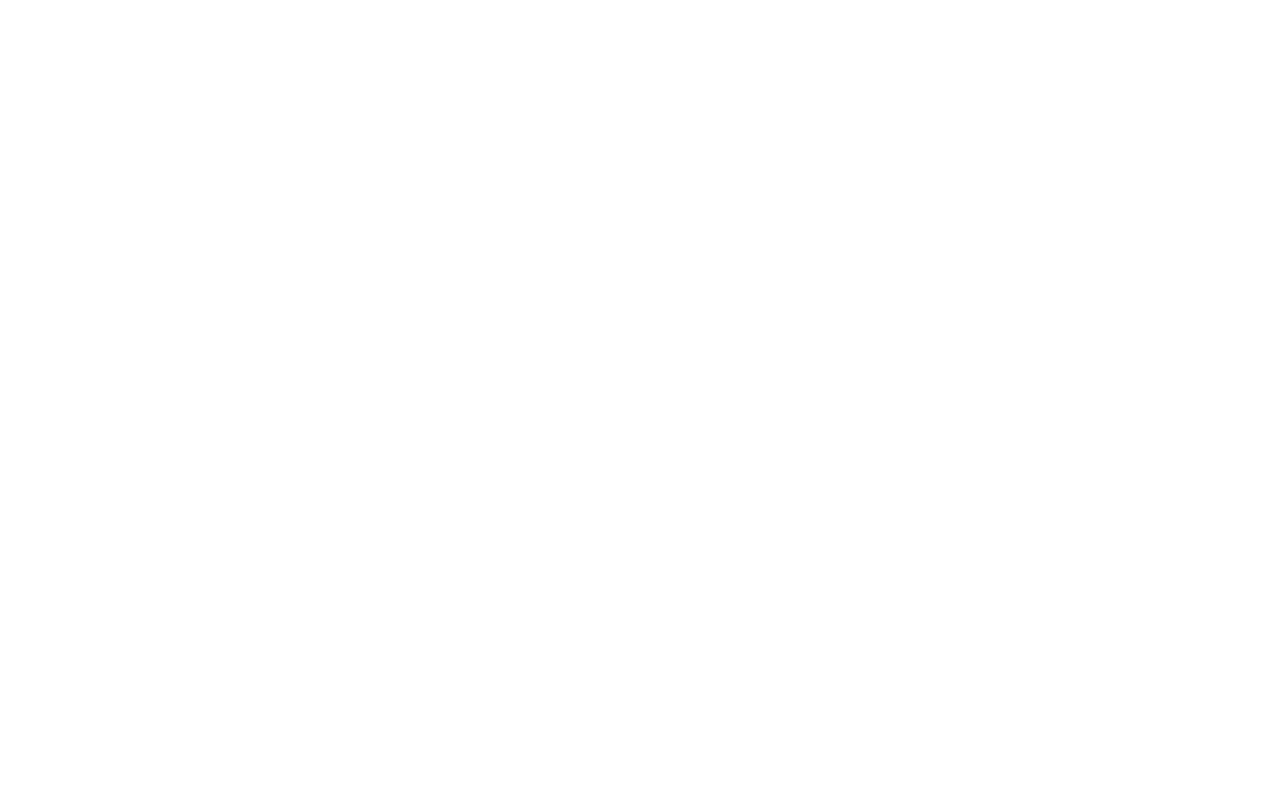
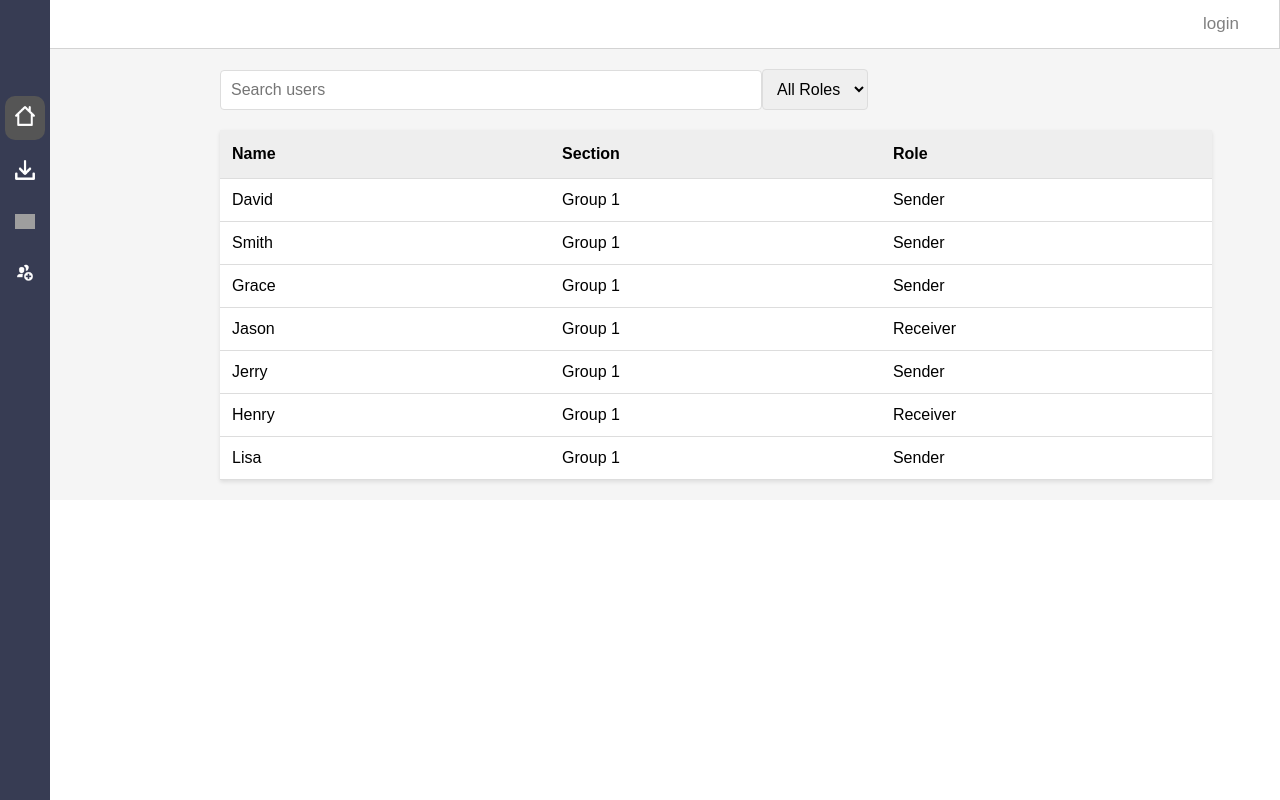
Before and after one commit to COSC-499-W2023/year-long-project-team-6, a React (Create React App) app in the folder app/frontend/: page /Members in a window 1280 px wide. Before the commit this address had no page. Built offline with nearby package versions, Linux system fonts and the light colour scheme; grey boxes are pictures that could not be loaded.

Commit message:
completion of user profile and members list

```diff
--- a/app/frontend/src/App.js
+++ b/app/frontend/src/App.js
@@ -5,6 +5,8 @@ import RecordedPage from "./pages/Recorded";
 import EditPage from "./pages/Edit";
 import MainContent from './pages/MainContent';
 import Sidebar from './pages/sidebar';
+import Profile from './pages/UserProfile';
+import Members from './pages/Members';
 import './component/CSS/style.css'; // Assuming your styles are compatible with React
 import './component/CSS/sidebar_style.css';
 import './App.css';
@@ -14,13 +16,15 @@ function App() {
     <div>
       <Router>
         <Routes>
-        <Route path="/Signup" element={<LoginForm />} />
+          <Route path="/Signup" element={<LoginForm />} />
 
           <Route path="/" element={<LayoutWithSidebar />}>
-          <Route index element={<MainContent />} />
-          <Route path="PostPage" element={<PostPage />} />
-          <Route path="RecordedPage" element={<RecordedPage />} />
-          <Route path="EditPage" element={<EditPage />} />
+            <Route index element={<MainContent />} />
+            <Route path="PostPage" element={<PostPage />} />
+            <Route path="RecordedPage" element={<RecordedPage />} />
+            <Route path="EditPage" element={<EditPage />} />
+            <Route path="Profile" element={<Profile />} />
+            <Route path="Members" element={<Members />} />
           </Route>
         </Routes>
       </Router>
--- /dev/null
+++ b/app/frontend/src/component/CSS/MembersPage.css
@@ -0,0 +1,45 @@
+.members-page {
+    padding: 20px;
+    background-color: #f5f5f5;
+}
+
+.members-filter {
+    margin-left: 200px;
+    justify-content: space-between;
+    margin-bottom: 20px;
+}
+
+.search-bar {
+    padding: 10px;
+    border: 1px solid #ddd;
+    border-radius: 4px;
+    font-size: 16px;
+    width: 50%;
+}
+
+.dropdown {
+    padding: 10px;
+    border: 1px solid #ddd;
+    border-radius: 4px;
+    font-size: 16px;
+    cursor: pointer;
+}
+
+.members-table {
+    margin-left: 200px;
+    width: 80%;
+    border-collapse: collapse;
+    background-color: #fff;
+    box-shadow: 0 2px 4px rgba(0, 0, 0, 0.1);
+}
+
+.members-table thead {
+    background-color: #eee;
+}
+
+.members-table th,
+.members-table td {
+    text-align: left;
+    padding: 12px;
+    border-bottom: 1px solid #ddd;
+}
--- /dev/null
+++ b/app/frontend/src/component/CSS/profile.css
@@ -0,0 +1,37 @@
+.user-profile {
+    display: flex;
+    flex-direction: column;
+    align-items: center;
+    justify-content: center;
+    margin: 0 auto;
+    padding: 20px;
+    max-width: 300px;
+    border: 1px solid #ddd;
+    border-radius: 10px;
+    box-shadow: 0 4px 8px rgba(0, 0, 0, 0.1);
+    background-color: #fff;
+    text-align: center;
+}
+
+.user-profile img {
+    width: 200px;
+    height: 200px;
+    border-radius: 50%;
+    margin-bottom: 20px;
+    object-fit: cover;
+}
+
+.user-profile h1 {
+    padding-top: 20px;
+    margin: 0;
+    color: #333;
+    font-size: 24px;
+    margin-bottom: 10px;
+}
+
+.user-profile p {
+    padding-top: 20px;
+    margin: 0;
+    color: #666;
+    font-size: 20px;
+}
--- a/app/frontend/src/pages/GroupCard.js
+++ b/app/frontend/src/pages/GroupCard.js
@@ -1,4 +1,5 @@
 import React from 'react';
+import { Link } from 'react-router-dom';
 
 function GroupCard({ imgUrl, groupName, admin, numberOfPeople }) {
   return (
@@ -12,7 +13,7 @@ function GroupCard({ imgUrl, groupName, admin, numberOfPeople }) {
         Admin: {admin}<br />
         Number of people: {numberOfPeople}<br />
       </p>
-      <a href="#">Check members</a>
+      <Link to="/Members">Check members</Link>
     </div>
   );
 }
--- /dev/null
+++ b/app/frontend/src/pages/Members.js
@@ -0,0 +1,64 @@
+import React, { useState } from 'react';
+import '../component/CSS/MembersPage.css';
+
+const mockData = [
+    { name: 'David', group: 'Group 1', role: 'Sender' },
+    { name: 'Smith', group: 'Group 1', role: 'Sender' },
+    { name: 'Grace', group: 'Group 1', role: 'Sender' },
+    { name: 'Jason', group: 'Group 1', role: 'Receiver' },
+    { name: 'Jerry', group: 'Group 1', role: 'Sender' },
+    { name: 'Henry', group: 'Group 1', role: 'Receiver' },
+    { name: 'Lisa', group: 'Group 1', role: 'Sender' },
+];
+
+const Members = () => {
+    const [searchTerm, setSearchTerm] = useState('');
+    const [roleFilter, setRoleFilter] = useState('All Roles');
+
+    const handleSearchChange = (event) => {
+        setSearchTerm(event.target.value);
+    };
+
+    const handleRoleChange = (event) => {
+        setRoleFilter(event.target.value);
+    };
+
+    return (
+        <div className="members-page">
+            <div className="members-filter">
+                <input
+                    type="text"
+                    placeholder="Search users"
+                    value={searchTerm}
+                    onChange={handleSearchChange}
+                    className="search-bar"
+                />
+                <select value={roleFilter} onChange={handleRoleChange} className="dropdown">
+                    <option value="All Roles">All Roles</option>
+                    <option value="Sender">Sender</option>
+                    <option value="Receiver">Receiver</option>
+                </select>
+            </div>
+            <table className="members-table">
+                <thead>
+                    <tr>
+                        <th>Name</th>
+                        <th>Section</th>
+                        <th>Role</th>
+                    </tr>
+                </thead>
+                <tbody>
+                    {mockData.map((member, index) => (
+                        <tr key={index}>
+                            <td>{member.name}</td>
+                            <td>{member.group}</td>
+                            <td>{member.role}</td>
+                        </tr>
+                    ))}
+                </tbody>
+            </table>
+        </div>
+    );
+};
+
+export default Members;
--- a/app/frontend/src/pages/Recorded.js
+++ b/app/frontend/src/pages/Recorded.js
@@ -35,7 +35,7 @@ function RecordedPage() {
     };
 
     return (
-       <>
+        <>
             <div id="condition">
                 <table>
                     <tbody>
--- /dev/null
+++ b/app/frontend/src/pages/UserProfile.js
@@ -0,0 +1,30 @@
+import React from 'react';
+import profilePicture from '../component/image/AvatarForProfile.png';
+import "../component/CSS/profile.css"
+const defaultUser = {
+    name: 'David',
+    email: 'DavidIsWorking@UBC.com',
+    profilePicture: profilePicture,
+    gender: 'Male',
+    Bdate: '2001-01-01',
+    role: 'Sender'
+};
+
+const UserProfile = ({ user = defaultUser }) => {
+    return (
+        <div className="user-profile">
+            <div className="avatar-container">
+                <img src={user.profilePicture} alt={`${user.name}'s profile`} />
+                <button className="change-avatar">Edit Profile</button>
+            </div>
+            <h1>Username: {user.name}</h1>
+            <p><strong>Email: </strong>{user.email}</p>
+            <p><strong>Gender: </strong>{user.gender}</p>
+            <p><strong>Birth Date: </strong>{user.Bdate}</p>
+            <p><strong>Role: </strong>{user.role}</p >
+            {/* Add more user details here */}
+        </div >
+    );
+};
+
+export default UserProfile;
```
Also changed, not shown: app/frontend/src/component/image/AvatarForProfile.png (added).
